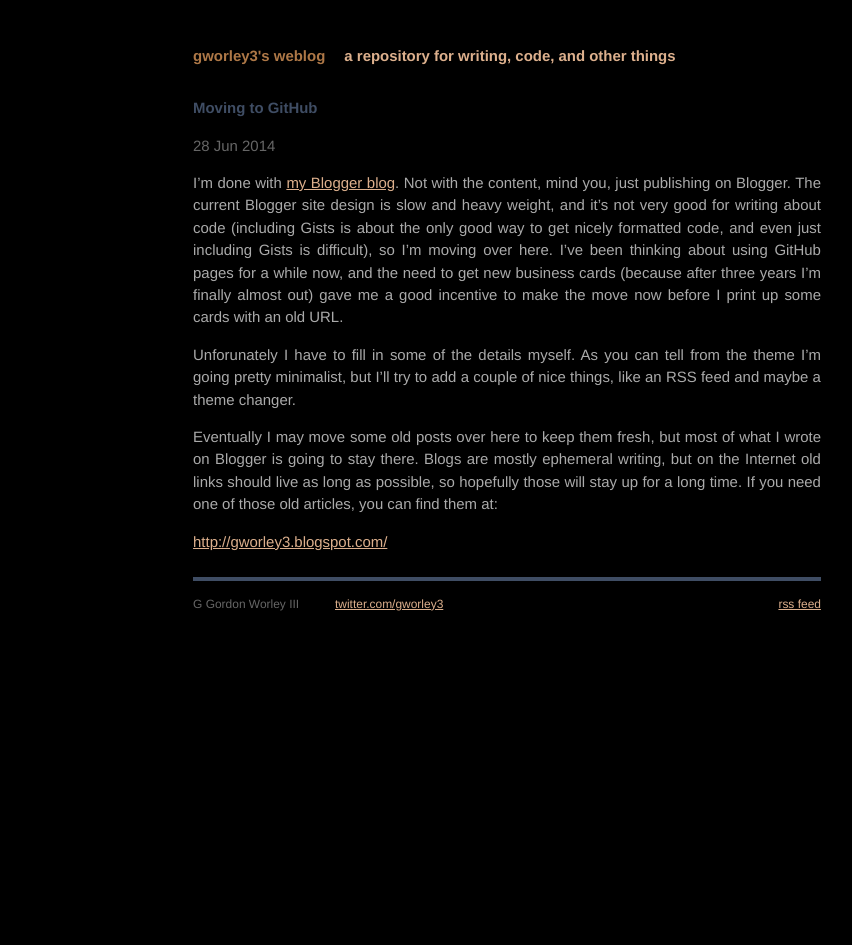
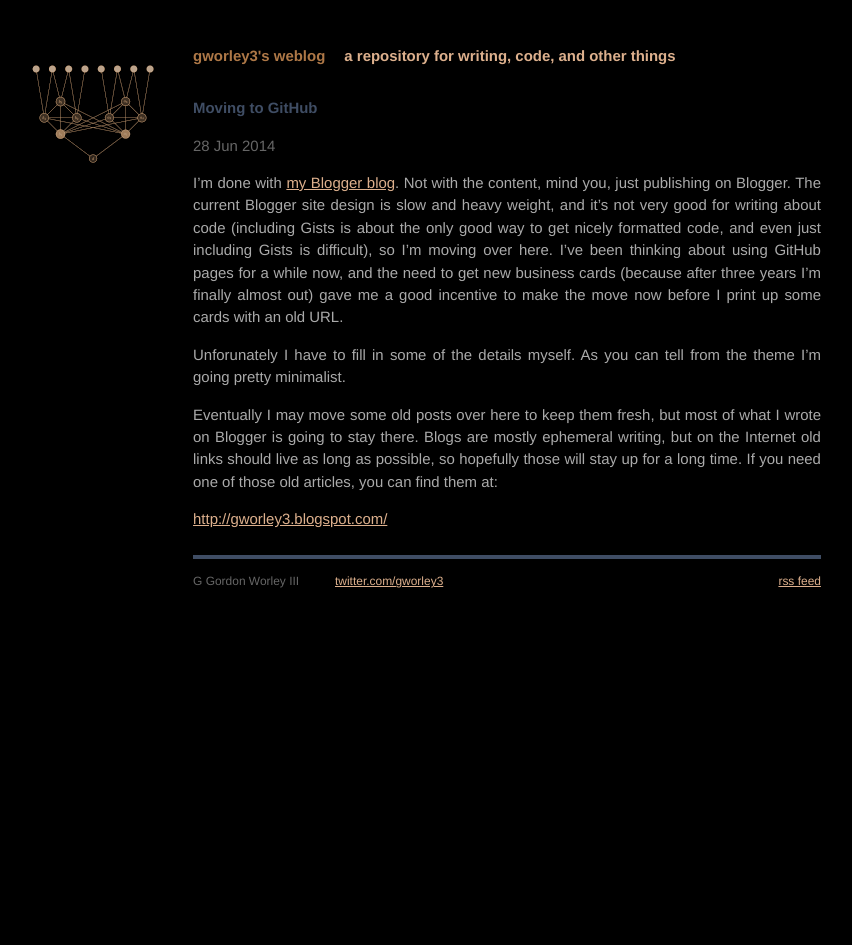
Before and after one commit to gworley3/gworley3.github.io, a Jekyll site: the page built from _posts/2014-06-28-moving-to-github.markdown, in a window 1280 px wide. Shown: the whole page, without its empty margins (133-985 px from the left). Built offline with Jekyll 4.4.1, drawn with Linux system fonts in a browser that asks for light colours; Markdown is read by kramdown in place of the engine named in the settings.

Commit message:
Add images.

```diff
--- a/_layouts/default.html
+++ b/_layouts/default.html
@@ -17,6 +17,7 @@
 
         <div class="site">
           <div class="header">
+            <img src="/gworley3_copper.png" />
             <h1 class="title"><a href="/">{{ site.name }}</a></h1>
             <a class="extra" href="/">{{ site.description }}</a>
           </div>
--- a/_posts/2014-06-28-moving-to-github.markdown
+++ b/_posts/2014-06-28-moving-to-github.markdown
@@ -7,7 +7,7 @@ published: true
 
 I'm done with [my Blogger blog](http://gworley3.blogspot.com/). Not with the content, mind you, just publishing on Blogger. The current Blogger site design is slow and heavy weight, and it's not very good for writing about code (including Gists is about the only good way to get nicely formatted code, and even just including Gists is difficult), so I'm moving over here. I've been thinking about using GitHub pages for a while now, and the need to get new business cards (because after three years I'm finally almost out) gave me a good incentive to make the move now before I print up some cards with an old URL.
 
-Unforunately I have to fill in some of the details myself. As you can tell from the theme I'm going pretty minimalist, but I'll try to add a couple of nice things, like an RSS feed and maybe a theme changer.
+Unforunately I have to fill in some of the details myself. As you can tell from the theme I'm going pretty minimalist.
 
 Eventually I may move some old posts over here to keep them fresh, but most of what I wrote on Blogger is going to stay there. Blogs are mostly ephemeral writing, but on the Internet old links should live as long as possible, so hopefully those will stay up for a long time.  If you need one of those old articles, you can find them at:
 
--- a/css/main.css
+++ b/css/main.css
@@ -76,6 +76,11 @@ a:active   { color: #3f4d64; }
 .header a {
   font-weight: bold;
   text-decoration: none;
+}
+
+.header img {
+  margin-left: -164px;
+  float: left;
 }
 
 .title {
```
Also changed, not shown: gworley3_copper.png (added), gworley3_dark.png (added), gworley3_light.png (added).
